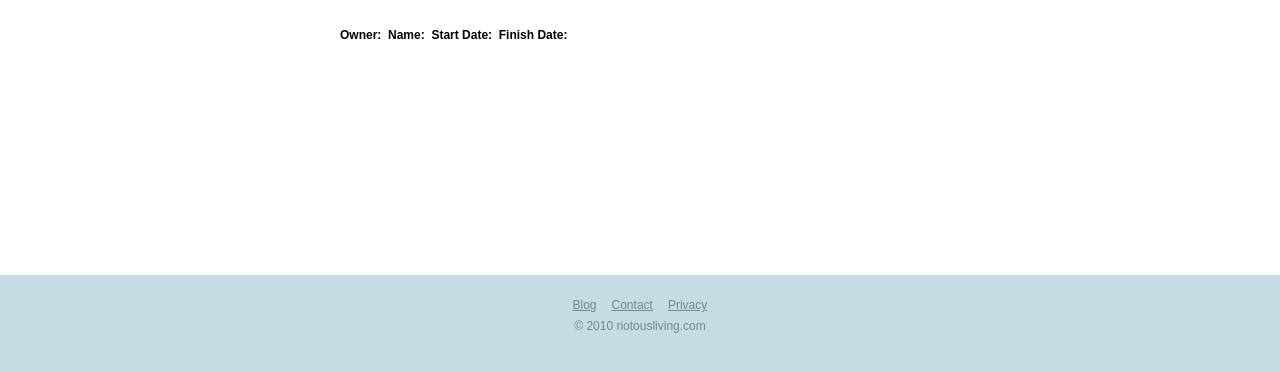
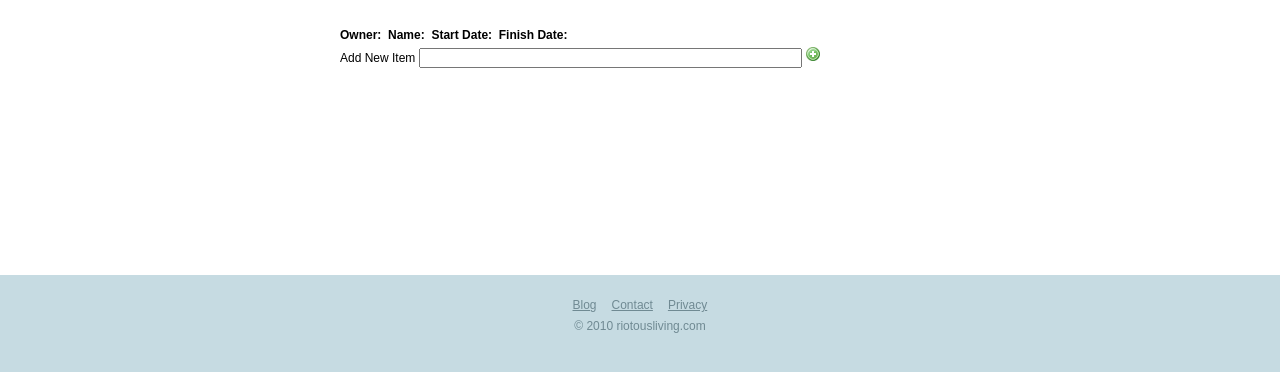
Before and after one commit to wwitzel3/riotoustools, a Python web app: template riotoustools/templates/dayzero_show.mako in a window 1280 px wide. Shown: the part 180-552 px from the top of the page. Run offline with Mako, Linux system fonts and the light colour scheme; the template is opened without the code that fills it, so the values that code supplies are empty; some libraries are stand-ins or nearby versions.

Commit message:
Added an item add field. Changed the icon for delete. Added the proper controllers for handling the deletes.

```diff
--- a/riotoustools/static/dayzero.js
+++ b/riotoustools/static/dayzero.js
@@ -8,6 +8,24 @@ $.template('notcompleted-template', [
     '<span class="notice">Double-click to enter a long description</span>{{/if}}</p> ',
     ' <label class="day-zero-label day-zero-item-label" for="day-zero-item-timestamp-added">Added:</label> ',
     ' <p class="day-zero-item-timestamp" name="day-zero-item-timestamp-added">${created_at}</p> '].join('')
+);
+
+$.template('item-template', [
+    '<li style="display:none" class="day-zero-item new">',
+    '<div class="day-zero-item-container">',
+    '<form class="inline-block" name="day-zero-item-form" action="/dayzeroitem/${id}/edit">',
+    '<input type="hidden" name="completed" value="${completed}" />',
+    '<p class="day-zero-item-text editable">${description}</p>',
+    '<div class="day-zero-item-buttons">',
+    '<input class="button edit" type="image" src="/static/icons/pencil.png" />',
+    '<input class="button accept" type="image" src="/static/icons/accept.png" />',
+    '<input class="button remove" type="image" src="/static/icons/delete.png" />',
+    '</div><div class="day-zero-item-longtext">',
+    '<p class="day-zero-item-description multi-editable">',
+    '<span class="notice">Double-click to enter a long description</span></p>',
+    '<label class="day-zero-label day-zero-item-label" for="day-zero-item-timestamp-added">Added:</label>',
+    '<p class="day-zero-item-timestamp" name="day-zero-item-timestamp-added">${created_at}</p>',
+    '</div></form></div></li>'].join('')
 );
 
 $('.accept').live('click', function(o) {
@@ -28,7 +46,7 @@ $('.accept').live('click', function(o) {
     else
         completed.val('True');
 
-    $.post(form.attr('action'), form.serialize(), function(data) {
+    $.post(form.attr('action')+'/edit', form.serialize(), function(data) {
         if (data.status) {
             var item_long_text = $(container).find('.day-zero-item-longtext');
             if (data.completed)
@@ -41,12 +59,32 @@ $('.accept').live('click', function(o) {
     return false;
 });
 
+$('.add').live('click', function(o) {
+    o.stopPropagation(); o.preventDefault();
+    var form = $(o.target).parents('.day-zero-item-add').find('form');
+    $.post(form.attr('action'), form.serialize(), function (data) {
+        if (data.status) {
+            $('#day-zero-list').append($.tmpl('item-template', data));
+            $('.day-zero-item.new').fadeIn(500, function() {});
+            $(form).each(function () {
+                this.reset();
+            });
+        }
+    });
+    return false;
+});
+
 $('.remove').live('click', function(o) {
     o.stopPropagation(); o.preventDefault();
     var confirmed = confirm("Are you sure you want to remove this item?");
     if (confirm) {
-        var item = $(o.target).parents('.day-zero-item');
-        $(item).fadeOut(500, function () { $(this).remove(); });
+        var form = $(o.target).parents('.day-zero-item-container').find('form[name=day-zero-item-form]');
+        $.post(form.attr('action')+'/remove', form.serialize(), function(data) {
+            if (data.status) {
+                var item = $(o.target).parents('.day-zero-item');
+                $(item).fadeOut(500, function () { $(this).remove(); });
+            }
+        });
     }
     return false;
 });
@@ -94,7 +132,7 @@ $('.save').live('click', function (o) {
     o.stopPropagation(); o.preventDefault();
     var item_container = $(o.target).parents('.day-zero-item-container');
     var form = $(item_container).find('form[name=day-zero-item-form]');
-    $.post(form.attr('action'), form.serialize(), function (data) {
+    $.post(form.attr('action')+'/edit', form.serialize(), function (data) {
         if (data.status) {
             var description = $(form).find('.day-zero-item-text');
             description.html(data.description);
--- a/riotoustools/templates/dayzero_show.mako
+++ b/riotoustools/templates/dayzero_show.mako
@@ -12,18 +12,28 @@
     <p class="inline-block ${'editable' if dayzero_list.user == user else ''}">${dayzero_list.end_at.strftime('%Y.%m.%d')}</p>
 </div>
 
+% if dayzero_list.user == user:
+<div class="day-zero-item-add">
+    <form class="inline-block" name="day-zero-item-add-form" action="/dayzero/${dayzero_list.id}/add">
+    <label for="description">Add New Item</label>
+    <input type="text" name="description" />
+    <input class="button add" type="image" src="/static/icons/add.png" />
+    </form>
+</div>
+% endif
+
 <ol id="day-zero-list">
     % for item in dayzero_list.items:
     <li class="day-zero-item">
         <div class="day-zero-item-container">
-            <form class="inline-block" name="day-zero-item-form" action="/dayzeroitem/${item.id}/edit">
+            <form class="inline-block" name="day-zero-item-form" action="/dayzeroitem/${item.id}">
             <input type="hidden" name="completed" value="${item.completed}" />
             <p class="day-zero-item-text ${'editable' if dayzero_list.user == user else ''} ${'item-complete' if item.completed else ''}">${item.description}</p>
             <div class="day-zero-item-buttons">
                 % if dayzero_list.user == user:
                 <input class="button edit" type="image" src="/static/icons/pencil.png" />
                 <input class="button accept" type="image" src="/static/icons/accept.png" />
-                <input class="button remove" type="image" src="/static/icons/cancel.png" />
+                <input class="button remove" type="image" src="/static/icons/delete.png" />
                 % endif
             </div>
             <div class="day-zero-item-longtext">
```
Also changed, not shown: riotoustools/views/__init__.py (+2 -5 lines), riotoustools/views/dayzero.py (+22 -4 lines).
